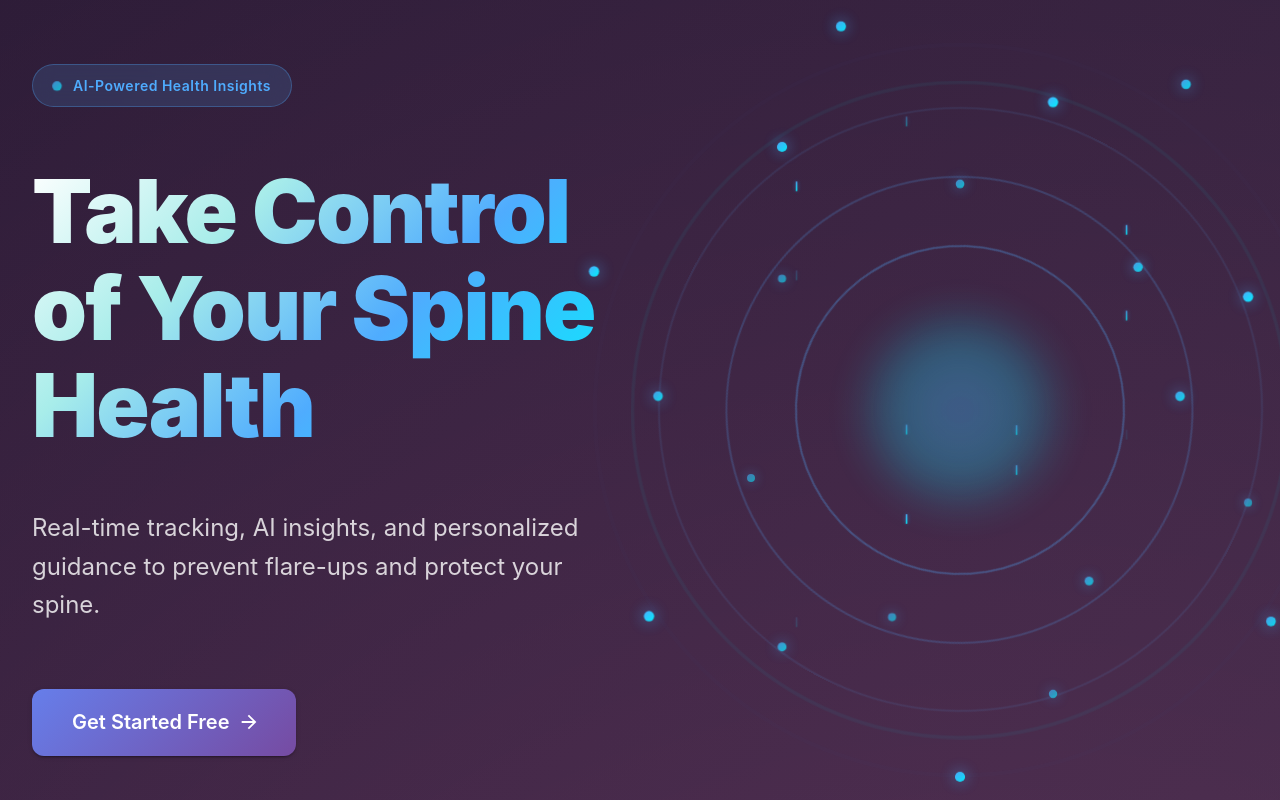
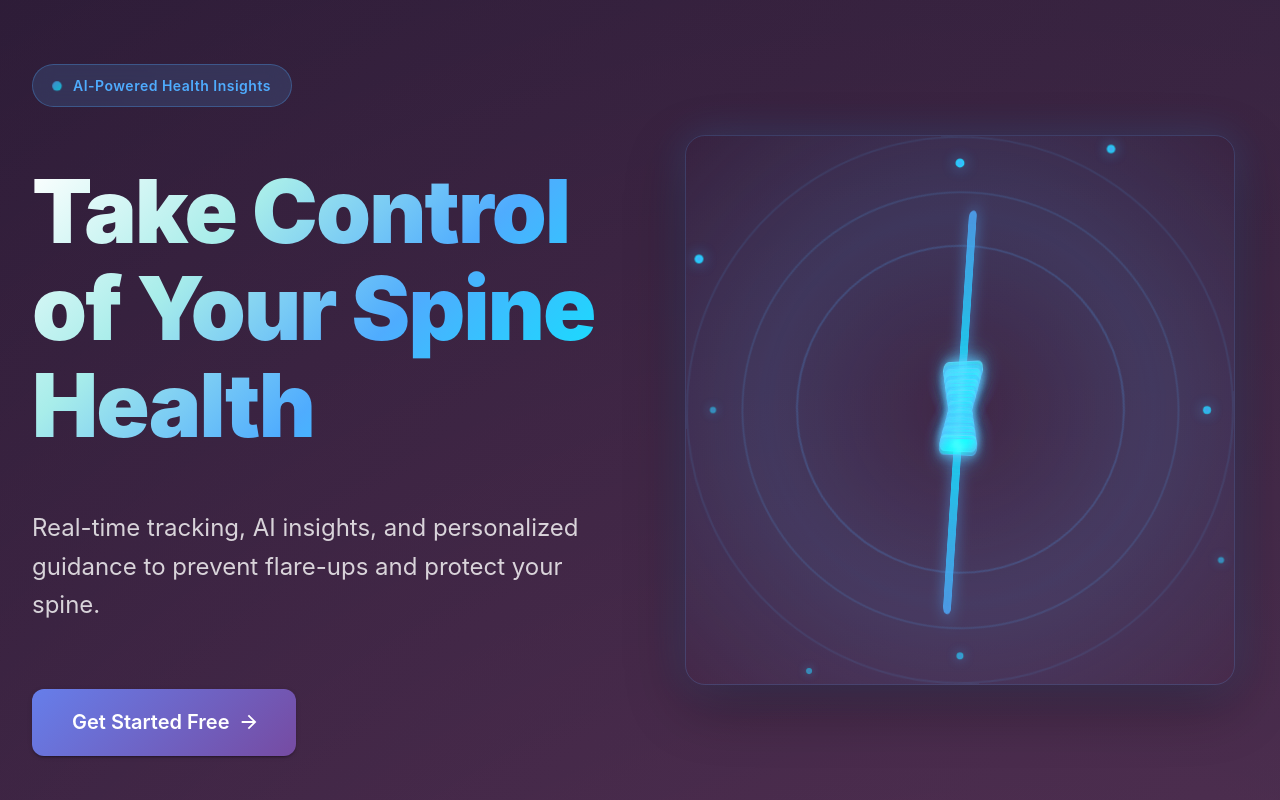
Before and after one commit to kabirshhaikh/fitspine-frontend, a React (Vite) app: page / in a window 1280 px wide. Shown: the top 800 px of the page. Built offline with nearby package versions, Linux system fonts and the light colour scheme; no server answers.

Commit message:
Added animation on right side.

```diff
--- a/src/pages/NewLanding.jsx
+++ b/src/pages/NewLanding.jsx
@@ -208,7 +208,7 @@ const NewLanding = () => {
               </Box>
             </Box>
 
-            {/* Right Side - Animated Visualization */}
+            {/* Right Side - Rotating Spine Video */}
             <Box
               sx={{
                 position: "relative",
@@ -220,7 +220,7 @@ const NewLanding = () => {
                 width: "100%"
               }}
             >
-              {/* Animated Container */}
+              {/* Video Container */}
               <Box
                 sx={{
                   position: "relative",
@@ -230,84 +230,200 @@ const NewLanding = () => {
                   aspectRatio: "1/1",
                   display: "flex",
                   alignItems: "center",
-                  justifyContent: "center"
+                  justifyContent: "center",
+                  borderRadius: "20px",
+                  overflow: "hidden",
+                  boxShadow: "0 20px 60px rgba(0, 0, 0, 0.3), 0 0 40px rgba(79, 172, 254, 0.2)",
+                  border: "1px solid rgba(79, 172, 254, 0.2)"
                 }}
               >
-                {/* Animated Orbiting Rings */}
-                {[0, 1, 2].map((ring, i) => (
+                {/* 3D Rotating Spine Animation */}
                 <Box
-                    key={i}
+                  sx={{
+                    position: "relative",
+                    width: "100%",
+                    height: "100%",
+                    display: "flex",
+                    alignItems: "center",
+                    justifyContent: "center",
+                    perspective: "1000px",
+                    zIndex: 1
+                  }}
+                >
+                  {/* Spine Container with 3D Rotation */}
+                  <Box
+                    sx={{
+                      position: "relative",
+                      width: { xs: "200px", sm: "250px", md: "300px" },
+                      height: { xs: "300px", sm: "375px", md: "450px" },
+                      transformStyle: "preserve-3d",
+                      animation: "spineRotate 8s linear infinite",
+                      "@keyframes spineRotate": {
+                        "0%": {
+                          transform: "rotateY(0deg) rotateX(5deg)"
+                        },
+                        "100%": {
+                          transform: "rotateY(360deg) rotateX(5deg)"
+                        }
+                      }
+                    }}
+                  >
+                    {/* Spine Vertebrae */}
+                    {Array.from({ length: 24 }).map((_, i) => {
+                      const height = 100 / 24;
+                      const yPos = (i - 12) * (height * 0.8);
+                      const scale = 0.6 + (Math.abs(i - 12) / 12) * 0.4;
+                      const delay = i * 0.05;
+
+                      return (
+                        <Box
+                          key={`vertebra-${i}`}
                           sx={{
                             position: "absolute",
-                      width: `${60 + i * 25}%`,
-                      height: `${60 + i * 25}%`,
-                      border: `2px solid rgba(79, 172, 254, ${0.3 - i * 0.1})`,
+                            left: "50%",
+                            top: "50%",
+                            width: { xs: "40px", sm: "50px", md: "60px" },
+                            height: { xs: "12px", sm: "15px", md: "18px" },
+                            transform: `translate(-50%, -50%) translateY(${yPos}px) scale(${scale})`,
+                            transformStyle: "preserve-3d",
+                            animation: `vertebraPulse ${2 + (i % 3) * 0.3}s ease-in-out infinite`,
+                            animationDelay: `${delay}s`,
+                            "@keyframes vertebraPulse": {
+                              "0%, 100%": {
+                                opacity: 0.7,
+                                filter: "brightness(1)"
+                              },
+                              "50%": {
+                                opacity: 1,
+                                filter: "brightness(1.3)"
+                              }
+                            }
+                          }}
+                        >
+                          {/* Vertebra Body */}
+                          <Box
+                            sx={{
+                              position: "absolute",
+                              width: "100%",
+                              height: "100%",
+                              background: `linear-gradient(135deg,
+                                rgba(79, 172, 254, ${0.6 + scale * 0.2}) 0%,
+                                rgba(0, 242, 254, ${0.7 + scale * 0.2}) 50%,
+                                rgba(79, 172, 254, ${0.5 + scale * 0.2}) 100%)`,
+                              borderRadius: "8px",
+                              border: "1px solid rgba(79, 172, 254, 0.8)",
+                              boxShadow: `
+                                0 0 15px rgba(79, 172, 254, 0.6),
+                                0 0 30px rgba(79, 172, 254, 0.3),
+                                inset 0 0 10px rgba(79, 172, 254, 0.2)
+                              `,
+                              transform: "translateZ(0px)"
+                            }}
+                          />
+                          {/* Vertebra Highlight */}
+                          <Box
+                            sx={{
+                              position: "absolute",
+                              top: "20%",
+                              left: "20%",
+                              width: "60%",
+                              height: "60%",
+                              background: "radial-gradient(circle, rgba(255, 255, 255, 0.4) 0%, transparent 70%)",
                               borderRadius: "50%",
-                      animation: `rotate${i} ${8 + i * 2}s linear infinite`,
-                      "@keyframes rotate0": {
-                        "0%": { transform: "rotate(0deg)" },
-                        "100%": { transform: "rotate(360deg)" }
+                              filter: "blur(4px)"
+                            }}
+                          />
+                        </Box>
+                      );
+                    })}
+
+                    {/* Central Spine Column */}
+                    <Box
+                      sx={{
+                        position: "absolute",
+                        left: "50%",
+                        top: "50%",
+                        width: { xs: "8px", sm: "10px", md: "12px" },
+                        height: "90%",
+                        background: "linear-gradient(180deg, rgba(79, 172, 254, 0.8) 0%, rgba(0, 242, 254, 0.9) 50%, rgba(79, 172, 254, 0.8) 100%)",
+                        transform: "translate(-50%, -50%)",
+                        borderRadius: "6px",
+                        boxShadow: "0 0 20px rgba(79, 172, 254, 0.6), inset 0 0 10px rgba(79, 172, 254, 0.3)",
+                        zIndex: -1
+                      }}
+                    />
+
+                    {/* Connecting Lines */}
+                    {Array.from({ length: 23 }).map((_, i) => {
+                      const yPos = ((i - 11.5) * (100 / 24) * 0.8);
+                      return (
+                        <Box
+                          key={`connector-${i}`}
+                          sx={{
+                            position: "absolute",
+                            left: "50%",
+                            top: "50%",
+                            width: "2px",
+                            height: { xs: "10px", sm: "12px", md: "15px" },
+                            background: "linear-gradient(180deg, rgba(79, 172, 254, 0.6), rgba(0, 242, 254, 0.6))",
+                            transform: `translate(-50%, -50%) translateY(${yPos}px)`,
+                            boxShadow: "0 0 8px rgba(79, 172, 254, 0.4)",
+                            zIndex: -1
+                          }}
+                        />
+                      );
+                    })}
+                  </Box>
+
+                  {/* Orbital Rings */}
+                  {[0, 1, 2].map((ring) => (
+                    <Box
+                      key={`ring-${ring}`}
+                      sx={{
+                        position: "absolute",
+                        width: `${60 + ring * 20}%`,
+                        height: `${60 + ring * 20}%`,
+                        border: `2px solid rgba(79, 172, 254, ${0.2 - ring * 0.05})`,
+                        borderRadius: "50%",
+                        animation: `ringRotate ${10 + ring * 2}s linear infinite`,
+                        animationDirection: ring % 2 === 0 ? "normal" : "reverse",
+                        "@keyframes ringRotate": {
+                          "0%": {
+                            transform: "rotate(0deg)"
                           },
-                      "@keyframes rotate1": {
-                        "0%": { transform: "rotate(360deg)" },
-                        "100%": { transform: "rotate(0deg)" }
-                      },
-                      "@keyframes rotate2": {
-                        "0%": { transform: "rotate(180deg)" },
-                        "100%": { transform: "rotate(540deg)" }
+                          "100%": {
+                            transform: "rotate(360deg)"
+                          }
                         }
                       }}
                     />
                   ))}
 
-                {/* Central Pulsing Core */}
+                  {/* Glowing Particles */}
+                  {Array.from({ length: 12 }).map((_, i) => {
+                    const angle = (i * 30) * Math.PI / 180;
+                    const radius = 45 + (i % 3) * 10;
+                    return (
                       <Box
+                        key={`particle-${i}`}
                         sx={{
                           position: "absolute",
-                    width: { xs: "120px", sm: "150px", md: "180px" },
-                    height: { xs: "120px", sm: "150px", md: "180px" },
+                          width: "6px",
+                          height: "6px",
                           borderRadius: "50%",
-                    background: "radial-gradient(circle, rgba(79, 172, 254, 0.4) 0%, rgba(0, 242, 254, 0.3) 50%, transparent 70%)",
-                    animation: "pulseCore 3s ease-in-out infinite",
-                    "@keyframes pulseCore": {
+                          background: "radial-gradient(circle, #4facfe, #00f2fe)",
+                          boxShadow: "0 0 10px rgba(79, 172, 254, 0.8)",
+                          left: `calc(50% + ${Math.cos(angle) * radius}% - 3px)`,
+                          top: `calc(50% + ${Math.sin(angle) * radius}% - 3px)`,
+                          animation: `particleOrbit ${3 + (i % 2) * 0.5}s ease-in-out infinite`,
+                          animationDelay: `${i * 0.2}s`,
+                          "@keyframes particleOrbit": {
                             "0%, 100%": {
                               transform: "scale(1)",
-                        opacity: 0.8
-                      },
-                      "50%": {
-                        transform: "scale(1.2)",
-                        opacity: 1
-                      }
-                    },
-                    filter: "blur(20px)"
-                  }}
-                />
-
-                {/* Floating Particles */}
-                {Array.from({ length: 20 }).map((_, i) => {
-                  const angle = (i * 18) * Math.PI / 180;
-                  const radius = 40 + (i % 3) * 15;
-                  return (
-                    <Box
-                      key={i}
-                      sx={{
-                        position: "absolute",
-                        width: { xs: 6, sm: 8 },
-                        height: { xs: 6, sm: 8 },
-                        borderRadius: "50%",
-                        background: "linear-gradient(135deg, #4facfe, #00f2fe)",
-                        left: `calc(50% + ${Math.cos(angle) * radius}% - 4px)`,
-                        top: `calc(50% + ${Math.sin(angle) * radius}% - 4px)`,
-                        boxShadow: "0 0 12px rgba(79, 172, 254, 0.8)",
-                        animation: `particleFloat ${3 + (i % 3) * 0.5}s ease-in-out infinite`,
-                        animationDelay: `${i * 0.1}s`,
-                        "@keyframes particleFloat": {
-                          "0%, 100%": {
-                            transform: "translate(0, 0) scale(1)",
                               opacity: 0.6
                             },
                             "50%": {
-                            transform: "translate(0, -20px) scale(1.3)",
+                              transform: "scale(1.5)",
                               opacity: 1
                             }
                           }
@@ -315,76 +431,25 @@ const NewLanding = () => {
                       />
                     );
                   })}
+                </Box>
 
-                {/* Data Stream Particles */}
-                {Array.from({ length: 12 }).map((_, i) => (
-                  <Box
-                    key={`stream-${i}`}
-                    sx={{
-                      position: "absolute",
-                      width: "3px",
-                      height: "20px",
-                      background: "linear-gradient(180deg, #4facfe, #00f2fe)",
-                      borderRadius: "2px",
-                      left: `${20 + (i % 4) * 20}%`,
-                      top: `${10 + (i % 3) * 30}%`,
-                      boxShadow: "0 0 8px rgba(79, 172, 254, 0.6)",
-                      animation: `dataStream ${2 + (i % 2) * 0.5}s ease-in-out infinite`,
-                      animationDelay: `${i * 0.15}s`,
-                      "@keyframes dataStream": {
-                        "0%": {
-                          transform: "translateY(-100px) scale(0.5)",
-                          opacity: 0
-                        },
-                        "50%": {
-                          opacity: 1
-                        },
-                        "100%": {
-                          transform: "translateY(100px) scale(0.5)",
-                          opacity: 0
-                        }
-                      }
-                    }}
-                  />
-                ))}
-
-                {/* Health Indicator Waves */}
+                {/* Subtle Glow Effect Overlay */}
                 <Box
                   sx={{
                     position: "absolute",
                     width: "100%",
                     height: "100%",
-                    borderRadius: "50%",
-                    border: "3px solid rgba(79, 172, 254, 0.2)",
-                    animation: "waveExpand 4s ease-out infinite",
-                    "@keyframes waveExpand": {
-                      "0%": {
-                        transform: "scale(0.8)",
+                    borderRadius: "20px",
+                    background: "radial-gradient(circle, transparent 0%, rgba(79, 172, 254, 0.15) 50%, transparent 100%)",
+                    pointerEvents: "none",
+                    zIndex: 2,
+                    animation: "glowPulse 4s ease-in-out infinite",
+                    "@keyframes glowPulse": {
+                      "0%, 100%": {
                         opacity: 0.8
                       },
-                      "100%": {
-                        transform: "scale(1.4)",
-                        opacity: 0
-                      }
-                    }
-                  }}
-                />
-                <Box
-                  sx={{
-                    position: "absolute",
-                    width: "100%",
-                    height: "100%",
-                    borderRadius: "50%",
-                    border: "3px solid rgba(0, 242, 254, 0.2)",
-                    animation: "waveExpand 4s ease-out infinite 1s",
-                    "@keyframes waveExpand": {
-                      "0%": {
-                        transform: "scale(0.8)",
-                        opacity: 0.8
-                      },
-                      "100%": {
-                        transform: "scale(1.4)",
-                        opacity: 0
+                      "50%": {
+                        opacity: 1
                       }
                     }
                   }}
```
Also changed, not shown: src/styles/new-landing.css (+28 -10 lines). Lines whose indentation alone changed are shown as unchanged.
